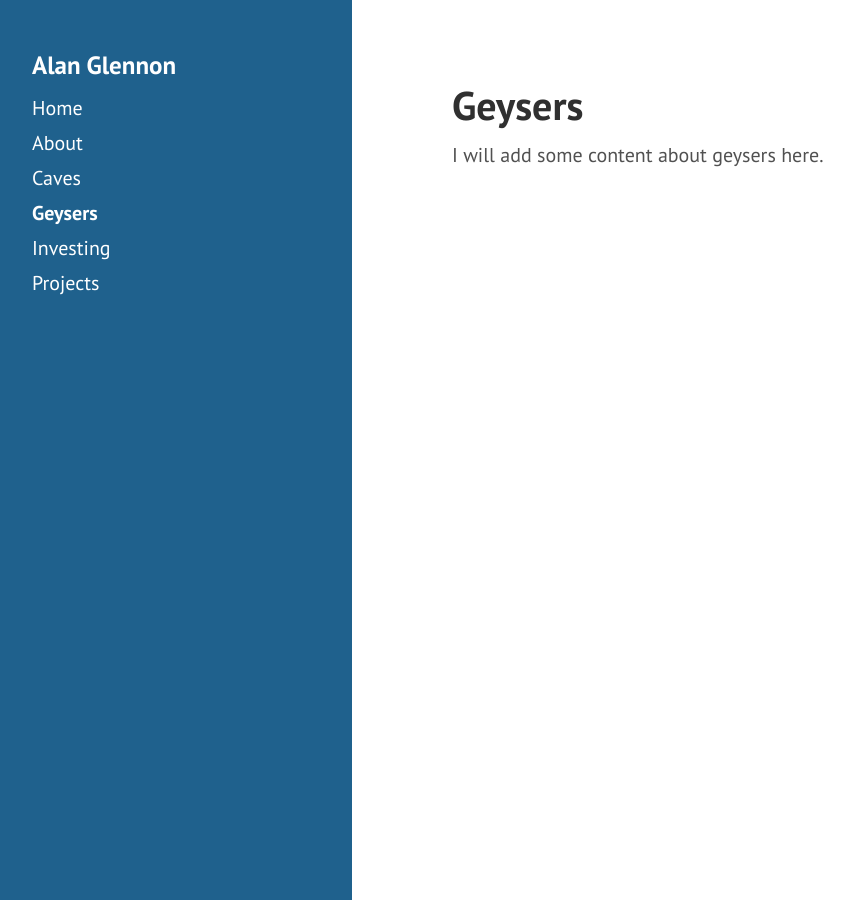
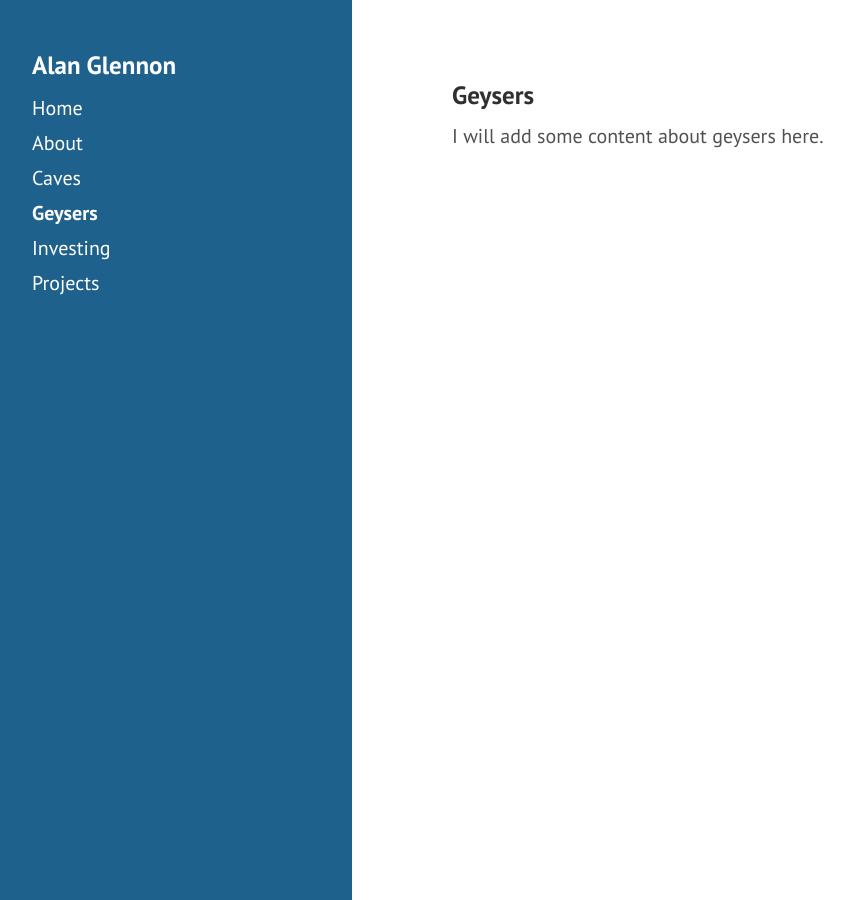
Before and after one commit to glennon/glennon.github.io, a Jekyll site: the page built from geysers.md, in a window 1280 px wide. Shown: the whole page, without its empty margins (8-862 px from the left). Built offline with Jekyll 4.4.1, drawn with Linux system fonts in a browser that asks for light colours.

Commit message:
Update page.html

```diff
--- a/_layouts/page.html
+++ b/_layouts/page.html
@@ -3,6 +3,6 @@ layout: default
 ---
 
 <div class="page">
-  <h1 class="page-title">{{ page.title }}</h1>
+  <h3 class="page-title">{{ page.title }}</h1>
   {{ content }}
 </div>
```
